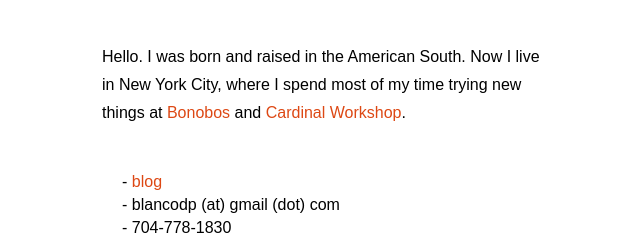
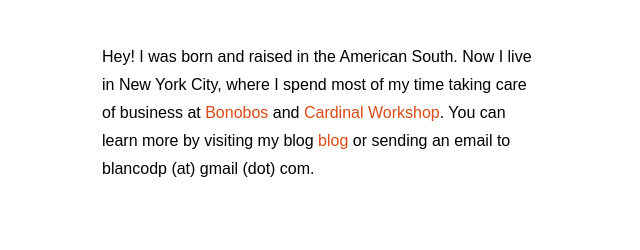
Before and after one commit to dennisblanco/dennyblanco.github.io, a plain HTML site: page index.html in a window 1280 px wide. Shown: the part 428-678 px from the top of the page, without its empty margins (318-958 px from the left). Drawn offline with nearby package versions, Linux system fonts and the light colour scheme.

Commit message:
Update index.html

```diff
--- a/index.html
+++ b/index.html
@@ -29,12 +29,7 @@
 
 <div class="content-about">
     <img src="https://objects.dreamhost.com:443/bronco/read.jpeg" height=300>
-    <p>Hello. I was born and raised in the American South. Now I live in New York City, where I spend most of my time trying new things at <a href="http://www.bonobos.com" target="blank">Bonobos</a> and <a href="http://cardinalworkshop.us" target="blank">Cardinal Workshop</a>.
-        <ul>
-            <li>- <a href="http://dennyblanco.tumblr.com" target="blank">blog</a></li>
-            <li>- blancodp (at) gmail (dot) com</li>
-            <li>- 704-778-1830</li>
-        </ul>
+    <p>Hey! I was born and raised in the American South. Now I live in New York City, where I spend most of my time taking care of business at <a href="http://www.bonobos.com" target="blank">Bonobos</a> and <a href="http://cardinalworkshop.us" target="blank">Cardinal Workshop</a>. You can learn more by visiting my blog <a href="http://dennyblanco.tumblr.com" target="blank">blog</a> or sending an email to blancodp (at) gmail (dot) com.
     </p>
 </div>
 </body>
```
